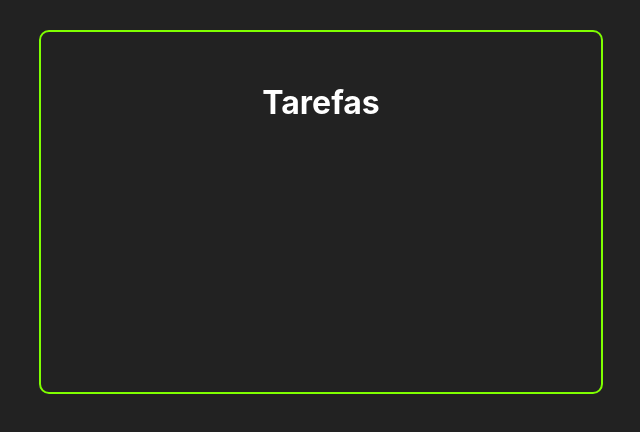
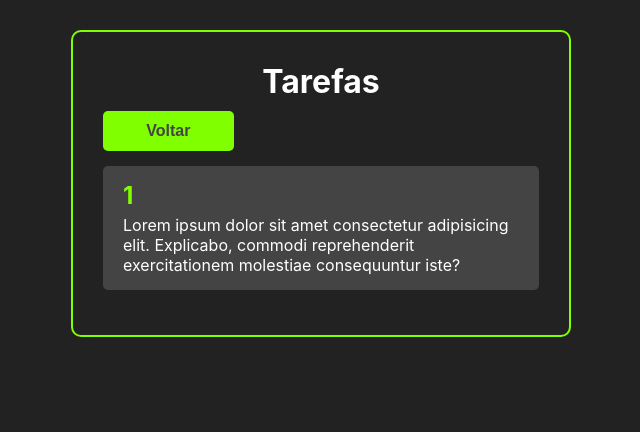
Before and after one commit to RodrigoJose-Dev/Organizador-Tarefas-REACT, a React (Create React App) app: page /1 in a window 1280 px wide. Shown: the top 432 px of the page, without its empty margins (319-959 px from the left). Built offline with nearby package versions, Linux system fonts and the light colour scheme.

Commit message:
Detalhes da tarefa finalizado

```diff
--- a/src/App.jsx
+++ b/src/App.jsx
@@ -2,9 +2,10 @@
 import { v4 as uuidv4 } from "uuid";
 import { BrowserRouter, Route } from "react-router-dom";
 
-import Header from "./components/Header";
-import AddTask from "./components/AddTask";
-import Tasks from "./components/Tasks";
+import Header from "./components/Header/Header";
+import AddTask from "./components/AddTask/AddTask";
+import Tasks from "./components/Tasks/Tasks";
+import TaskDetails from "./components/TaskDetails/TaskDetails";
 
 import "./App.css";
 
@@ -78,6 +79,7 @@
             );
           }}
         />
+        <Route path="/:taskTitle" exact component={TaskDetails} />
       </div>
     </BrowserRouter>
   );
--- a/src/components/AddTask.jsx
+++ b/src/components/AddTask/AddTask.jsx
@@ -1,6 +1,6 @@
 import React, { useState } from "react";
 
-import Button from "./Button";
+import Button from "../Button/Button";
 
 import "./AddTask.css";
 
--- a/src/components/Task.css
+++ b/src/components/Task/Task.css
@@ -20,4 +20,5 @@
   border: none;
   font-size: 24px;
   color: chartreuse;
+  cursor: pointer;
 }
--- a/src/components/Task.jsx
+++ b/src/components/Task/Task.jsx
@@ -1,9 +1,17 @@
 import React from "react";
 import { CgClose, CgInfo } from "react-icons/cg";
+import { useHistory } from "react-router-dom";
 
 import "./Task.css";
 
 const Task = ({ task, handleTaskClickStatus, handleTaskDel }) => {
+  const history = useHistory();
+
+  //indo ate os detalhes da tarefa utilizando o titulo dela como url
+  const handleDetailsClick = () => {
+    history.push(`${task.title}`);
+  };
+
   return (
     <div
       className="task-container"
@@ -16,7 +24,7 @@
         {task.title}
       </div>
       <div className="buttons-container">
-        <button className="task-info-btn">
+        <button className="task-info-btn" onClick={handleDetailsClick}>
           <CgInfo />
         </button>
         <button
--- /dev/null
+++ b/src/components/TaskDetails/TaskDetails.css
@@ -0,0 +1,19 @@
+.task-details-container {
+  background: #444;
+  margin: 15px 0;
+  padding: 15px 20px;
+  display: flex;
+  flex-direction: column;
+  color: white;
+  border-radius: 5px;
+}
+
+.task-details-container h2 {
+  margin-bottom: 5px;
+  color: chartreuse;
+}
+
+.back-button-container {
+  width: 30%;
+  margin-top: 10px;
+}
--- /dev/null
+++ b/src/components/TaskDetails/TaskDetails.jsx
@@ -0,0 +1,33 @@
+import React from "react";
+import { useHistory, useParams } from "react-router-dom";
+
+import Button from "../Button/Button";
+
+import "../TaskDetails/TaskDetails.css";
+
+const TaskDetails = () => {
+  const params = useParams();
+  const history = useHistory();
+
+  //voltando para a página anterior
+  const handleBackButtonClick = () => {
+    history.goBack();
+  };
+
+  return (
+    <>
+      <div className="back-button-container">
+        <Button onClick={handleBackButtonClick}>Voltar</Button>
+      </div>
+      <div className="task-details-container">
+        <h2>{params.taskTitle}</h2>
+        <p>
+          Lorem ipsum dolor sit amet consectetur adipisicing elit. Explicabo,
+          commodi reprehenderit exercitationem molestiae consequuntur iste?
+        </p>
+      </div>
+    </>
+  );
+};
+
+export default TaskDetails;
--- a/src/components/Tasks.jsx
+++ b/src/components/Tasks/Tasks.jsx
@@ -1,6 +1,6 @@
 import React from "react";
 
-import Task from "./Task";
+import Task from "../Task/Task";
 
 const Tasks = ({ tasks, handleTaskClickStatus, handleTaskDel }) => {
   return (
--- a/src/index.css
+++ b/src/index.css
@@ -1,3 +1,9 @@
+* {
+  margin: 0;
+  border: 0;
+  box-sizing: border-box;
+}
+
 body {
   margin: 0;
   font-family: -apple-system, BlinkMacSystemFont, 'Segoe UI', 'Roboto', 'Oxygen',
```
Also changed, not shown: src/components/AddTask/AddTask.css (renamed from src/components/AddTask.css), src/components/Button/Button.css (renamed from src/components/Button.css), src/components/Button/Button.jsx (renamed from src/components/Button.jsx), src/components/Header/Header.jsx (renamed from src/components/Header.jsx).
